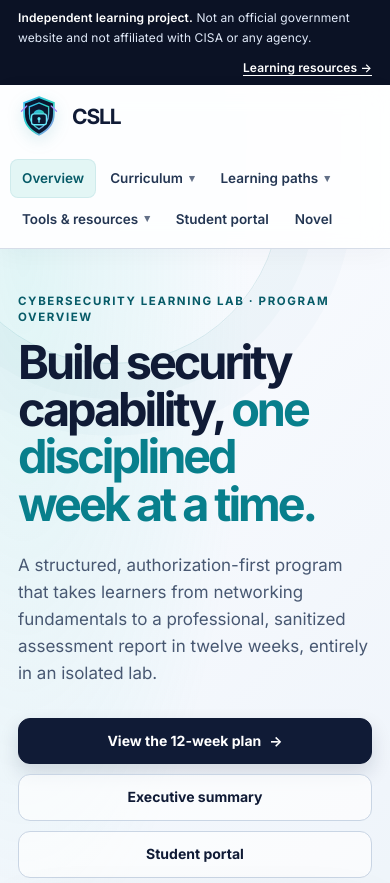
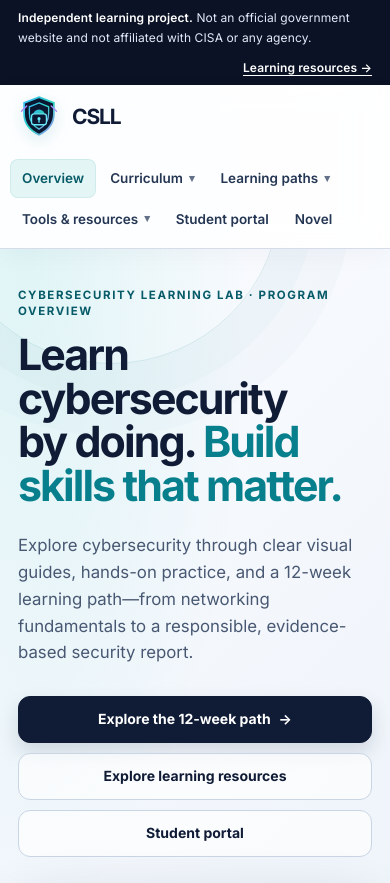
Before and after one commit to Learning-No/Cybersecurity-Learning-Lab, a Jekyll site: the page built from index.html, in a window 390 px wide. Shown: the top 883 px of the page. Built offline with Jekyll 4.4.1, drawn with Linux system fonts in a browser that asks for light colours; grey boxes are pictures that could not be loaded.

Commit message:
Redesign CSLL homepage with visual hero
Add a Squarespace-inspired image-led homepage while preserving CSLL learning content and navigation.

```diff
--- a/assets/css/executive.css
+++ b/assets/css/executive.css
@@ -794,3 +794,109 @@
     break-inside: avoid;
   }
 }
+
+
+/* Squarespace-inspired visual pass: image-led hero, generous spacing, and responsive cards. */
+.hero--visual {
+  gap: clamp(28px, 5vw, 68px);
+  align-items: stretch;
+  padding-top: clamp(48px, 7vw, 88px);
+  padding-bottom: clamp(48px, 6vw, 76px);
+}
+.hero--visual > div {
+  align-self: center;
+}
+.hero--visual h1 {
+  max-width: 13ch;
+  font-size: clamp(2.8rem, 5.6vw, 5rem);
+  line-height: 1.02;
+  letter-spacing: -.045em;
+}
+.hero--visual .lead {
+  max-width: 56ch;
+  font-size: clamp(1.05rem, 1.4vw, 1.22rem);
+}
+.hero--visual .snapshot {
+  position: relative;
+  isolation: isolate;
+  display: flex;
+  flex-direction: column;
+  justify-content: center;
+  min-height: 440px;
+  padding: clamp(24px, 3vw, 38px);
+  overflow: hidden;
+  border: 1px solid rgba(255,255,255,.18);
+  border-radius: 26px;
+  background:
+    linear-gradient(145deg, rgba(6, 25, 44, .88) 0%, rgba(6, 25, 44, .68) 48%, rgba(6, 25, 44, .32) 100%),
+    url("https://images.unsplash.com/photo-1550751827-4bd374c3f58b?auto=format&fit=crop&w=1400&q=85") center / cover;
+  box-shadow: 0 24px 60px rgba(11, 34, 57, .20);
+}
+.hero--visual .snapshot h2,
+.hero--visual .snapshot dt,
+.hero--visual .snapshot dd,
+.hero--visual .snapshot small,
+.hero--visual .snapshot .progress-head,
+.hero--visual .snapshot .progress-head b {
+  color: #fff;
+}
+.hero--visual .snapshot h2 {
+  font-size: 12px;
+  letter-spacing: .16em;
+}
+.hero--visual .snapshot .row {
+  border-color: rgba(255,255,255,.2);
+}
+.hero--visual .snapshot dt { color: #d2e5ef; }
+.hero--visual .snapshot .bar { background: rgba(255,255,255,.24); }
+.hero--visual .snapshot #progress-fill { background: #8de3ce; }
+.hero--visual .snapshot small { color: #e0edf4; }
+.home-hub-grid .hub-card {
+  min-height: 250px;
+  padding: 26px;
+  border-radius: 20px;
+}
+.section {
+  padding-top: clamp(44px, 6vw, 72px);
+  padding-bottom: clamp(44px, 6vw, 72px);
+}
+.section-head {
+  margin-bottom: 28px;
+}
+.summary-card,
+.phase,
+.panel,
+.note-card {
+  border-radius: 18px;
+}
+@media (max-width: 900px) {
+  .hero--visual {
+    grid-template-columns: 1fr;
+    gap: 28px;
+  }
+  .hero--visual h1 { max-width: 16ch; }
+  .hero--visual .snapshot { min-height: 340px; }
+}
+@media (max-width: 560px) {
+  .hero--visual { padding-top: 38px; padding-bottom: 38px; }
+  .hero--visual h1 { font-size: clamp(2.45rem, 11vw, 3.5rem); }
+  .hero--visual .snapshot { min-height: 0; padding: 22px; border-radius: 20px; }
+  .hero--visual .snapshot .row { gap: 12px; font-size: 13px; }
+  .home-hub-grid .hub-card { min-height: 220px; padding: 22px; }
+}
+@media (prefers-reduced-motion: reduce) {
+  .hero--visual *, .home-hub-grid .hub-card { transition: none !important; }
+}
+@media print {
+  .hero--visual .snapshot {
+    background: #fff !important;
+    color: #000;
+    min-height: 0;
+  }
+  .hero--visual .snapshot h2,
+  .hero--visual .snapshot dt,
+  .hero--visual .snapshot dd,
+  .hero--visual .snapshot small,
+  .hero--visual .snapshot .progress-head,
+  .hero--visual .snapshot .progress-head b { color: #000; }
+}
--- a/index.html
+++ b/index.html
@@ -5,14 +5,14 @@
 ---
 {% assign concept_pages = site.pages | where_exp: "p", "p.url contains '/concepts/'" | where_exp: "p", "p.url != '/concepts/'" %}
 
-<section class="hero" aria-labelledby="hero-title">
+<section class="hero hero--visual" aria-labelledby="hero-title">
   <div>
     <p class="eyebrow">Cybersecurity Learning Lab · Program overview</p>
-    <h1 id="hero-title">Build security capability, <em>one disciplined week at a time.</em></h1>
-    <p class="lead">A structured, authorization-first program that takes learners from networking fundamentals to a professional, sanitized assessment report in twelve weeks, entirely in an isolated lab.</p>
+    <h1 id="hero-title">Learn cybersecurity by doing. <em>Build skills that matter.</em></h1>
+    <p class="lead">Explore cybersecurity through clear visual guides, hands-on practice, and a 12-week learning path—from networking fundamentals to a responsible, evidence-based security report.</p>
     <p class="actions">
-      <a class="primary" href="#vapt-sprint">View the 12-week plan <span aria-hidden="true">→</span></a>
-      <a class="secondary" href="#summary">Executive summary</a>
+      <a class="primary" href="#vapt-sprint">Explore the 12-week path <span aria-hidden="true">→</span></a>
+      <a class="secondary" href="#learning-library">Explore learning resources</a>
       <a class="secondary" href="{{ '/student-portal/' | relative_url }}">Student portal</a>
     </p>
   </div>
```
